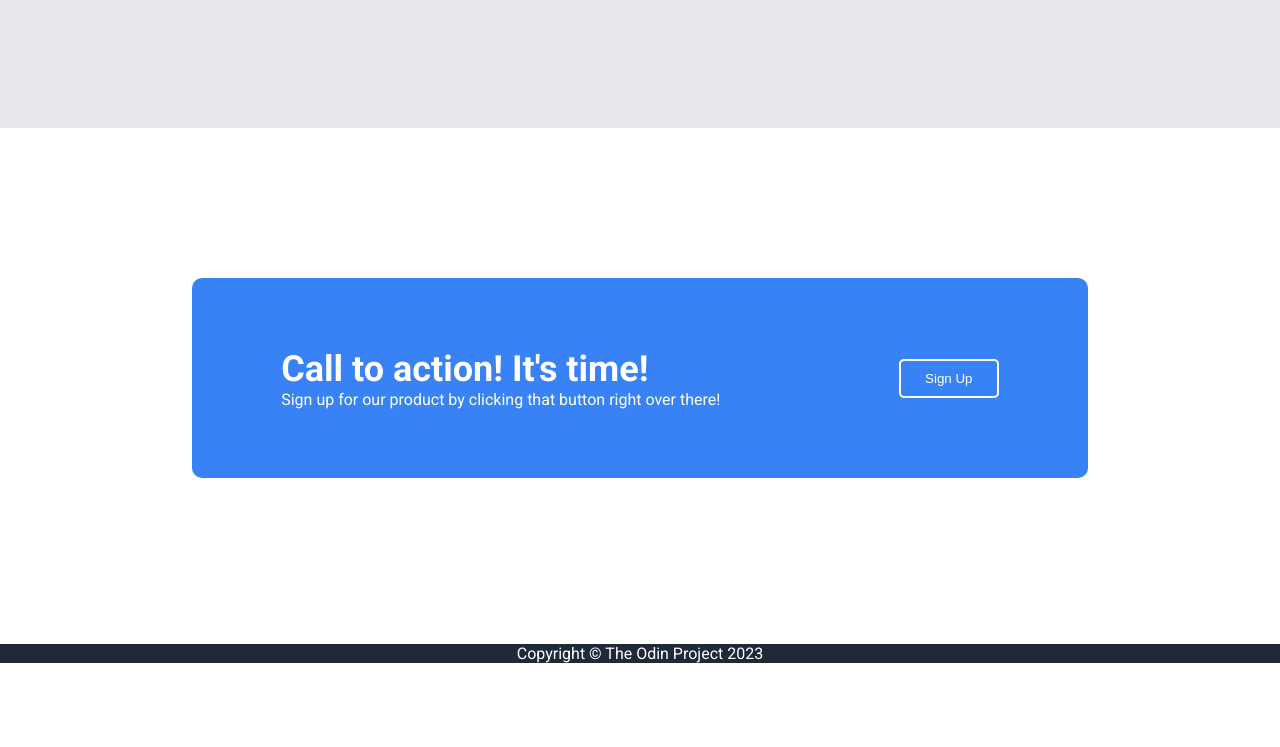
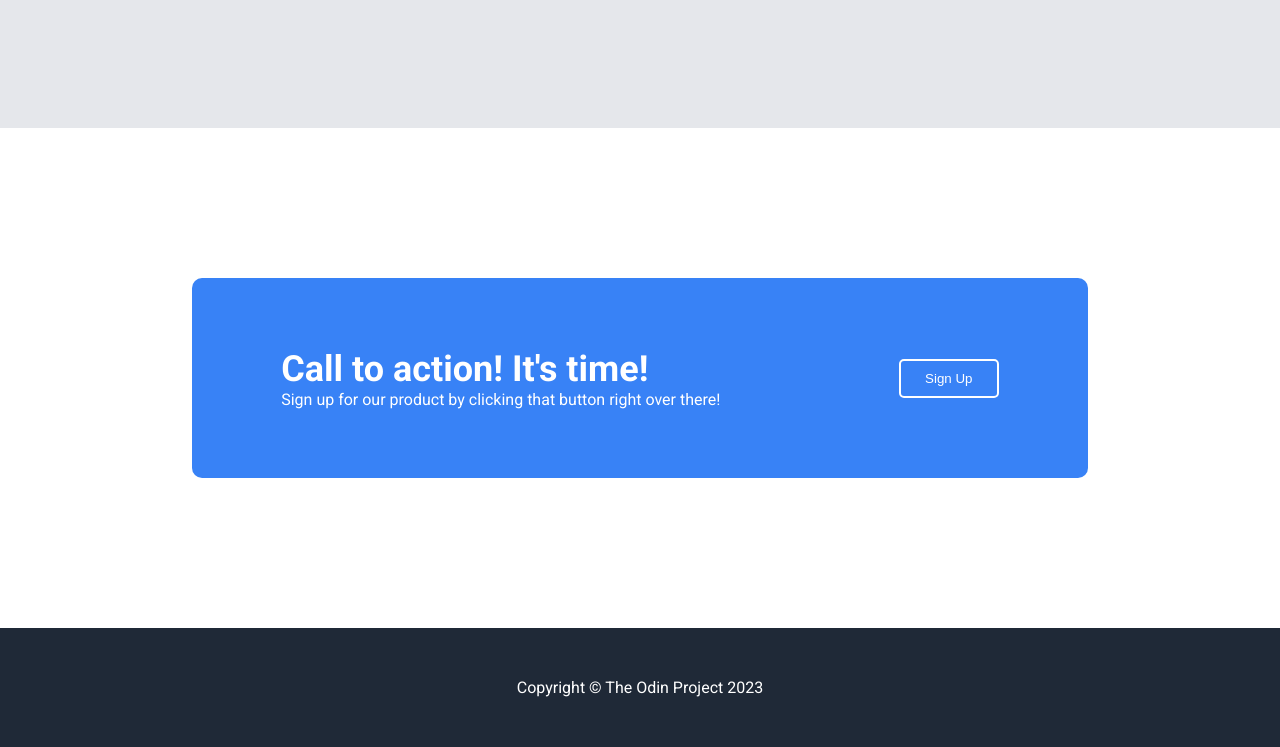
Before and after one commit to TinyStego/landing_page, a plain HTML site: page index.html in a window 1280 px wide. Shown: the part 1372-2119 px from the top of the page. Before the commit the page ends 2051 px from the top, so only its background shows below. Drawn offline with Linux system fonts and the light colour scheme.

Commit message:
Finish css for footer

```diff
--- a/css/main.css
+++ b/css/main.css
@@ -169,6 +169,9 @@ section {
     margin: 0;
 }
 
+
 footer p {
     text-align: center;
+    margin: 0;
+    padding: 50px;
 }
```
